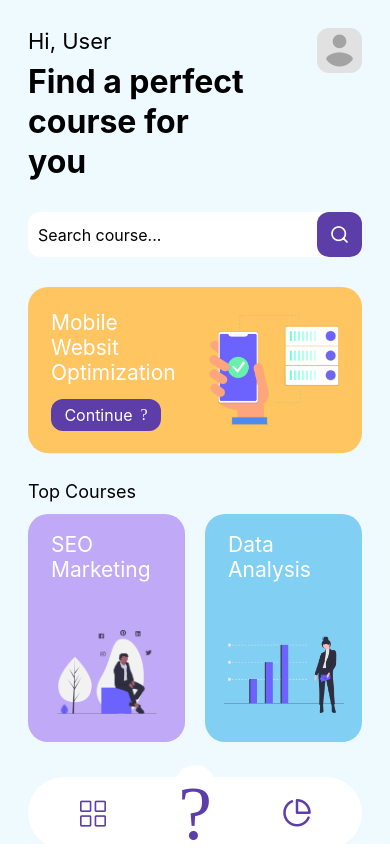
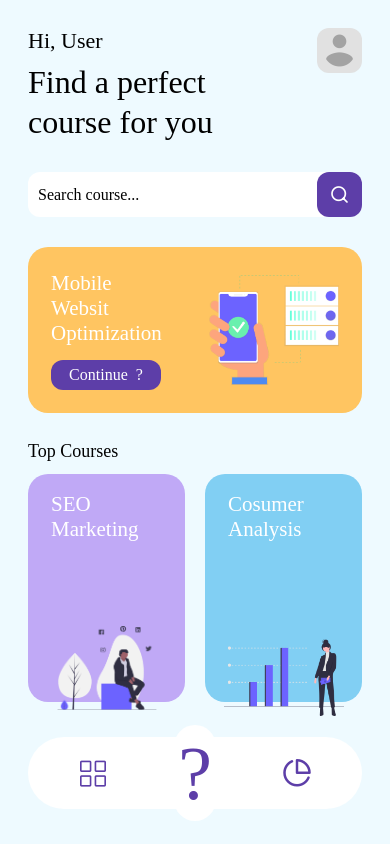
Before and after one commit to Deyverson73/courseapp, a React Native app: screen / in a window 390 px wide. Built offline with nearby package versions, Linux system fonts and the light colour scheme.

Commit message:
Fixed type error of text and added a new fontFamilly

```diff
--- a/package.json
+++ b/package.json
@@ -10,8 +10,6 @@
     "lint": "eslint . --ext .js,.jsx,.ts,.tsx"
   },
   "dependencies": {
-    "@types/react-native-vector-icons": "^6.4.6",
-    "@types/styled-components": "^5.1.4",
     "react": "16.13.1",
     "react-native": "0.63.3",
     "react-native-vector-icons": "^7.1.0",
@@ -24,7 +22,9 @@
     "@types/jest": "^25.2.3",
     "@types/react": "^16.9.56",
     "@types/react-native": "^0.63.35",
+    "@types/react-native-vector-icons": "^6.4.6",
     "@types/react-test-renderer": "^16.9.2",
+    "@types/styled-components": "^5.1.4",
     "@typescript-eslint/eslint-plugin": "^2.27.0",
     "@typescript-eslint/parser": "^2.27.0",
     "babel-jest": "^25.1.0",
--- a/src/components/global/Text/index.tsx
+++ b/src/components/global/Text/index.tsx
@@ -1,13 +1,22 @@
 import React from 'react';
-import { TextProps } from 'react-native';
 import { TextComp } from './styles';
 
-interface Props extends TextProps {
-  children: string;
-}
+const Text = (props: any) => {
+  const newProps = {
+    ...props,
+    style: [
+      {
+        ...props.style[0],
+        fontWeight: 'normal',
+        fontFamily:
+          props.style[0].fontWeight === 'bold'
+            ? 'Quicksand-Bold'
+            : 'Quicksand-Regular',
+      },
+    ],
+  };
 
-const Text = (props: Props) => {
-  return <TextComp {...props}>{props.children}</TextComp>;
+  return <TextComp {...newProps}>{props.children}</TextComp>;
 };
 
 export default Text;
--- a/src/components/global/TextInput/index.tsx
+++ b/src/components/global/TextInput/index.tsx
@@ -1,11 +1,21 @@
 import React from 'react';
-import { TextInputProps } from 'react-native';
 import { TextInputComp } from './styles';
 
-interface Props extends TextInputProps {}
-
-const TextInput = (props: Props) => {
-  return <TextInputComp {...props} />;
+const TextInput = (props: any) => {
+  const newProps = {
+    ...props,
+    style: [
+      {
+        ...props.style[0],
+        fontWeight: 'normal',
+        fontFamily:
+          props.style[0].fontWeight === 'bold'
+            ? 'Quicksand-Bold'
+            : 'Quicksand-Regular',
+      },
+    ],
+  };
+  return <TextInputComp {...newProps} />;
 };
 
 export default TextInput;
--- a/src/views/Home/index.tsx
+++ b/src/views/Home/index.tsx
@@ -80,7 +80,7 @@ const Home = () => {
           />
         </FirstTopCourse>
         <SecondTopCourse>
-          <TopCourseTitle>Data</TopCourseTitle>
+          <TopCourseTitle>Cosumer</TopCourseTitle>
           <TopCourseTitle>Analysis</TopCourseTitle>
           <SecondTopCourseImage
             resizeMode="contain"
--- a/src/views/Home/styles.ts
+++ b/src/views/Home/styles.ts
@@ -149,7 +149,7 @@ export const FirstTopCourse = styled.View`
 
 export const FirstTopCourseImage = styled.Image`
   position: absolute;
-  bottom: 20px;
+  margin-top: 80%;
   align-self: center;
   width: 100px;
   height: 100px;
@@ -167,7 +167,7 @@ export const SecondTopCourse = styled.View`
 
 export const SecondTopCourseImage = styled.Image`
   position: absolute;
-  bottom: 8px;
+  margin-top: 80%;
   align-self: center;
   width: 120px;
   height: 120px;
```
Also changed, not shown: react-native.config.js (added, +7 -0 lines), src/assets/fonts/Quicksand-Bold.ttf (added), src/assets/fonts/Quicksand-Regular.ttf (added), 4 other files (tests, documents, lock files or other folders).
